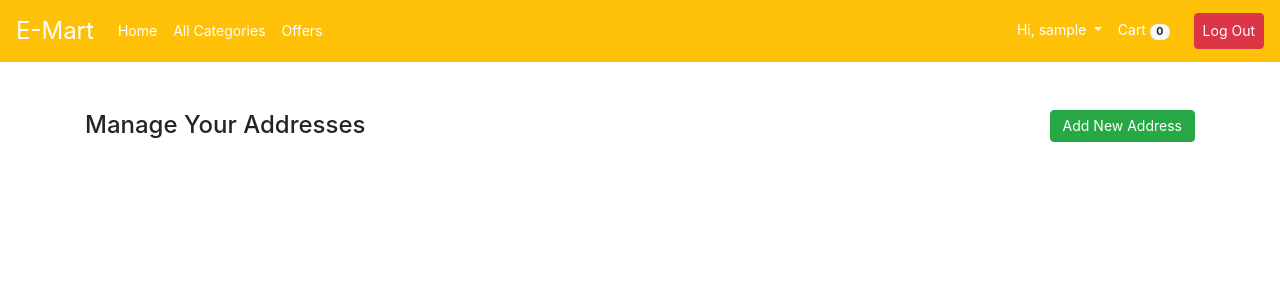
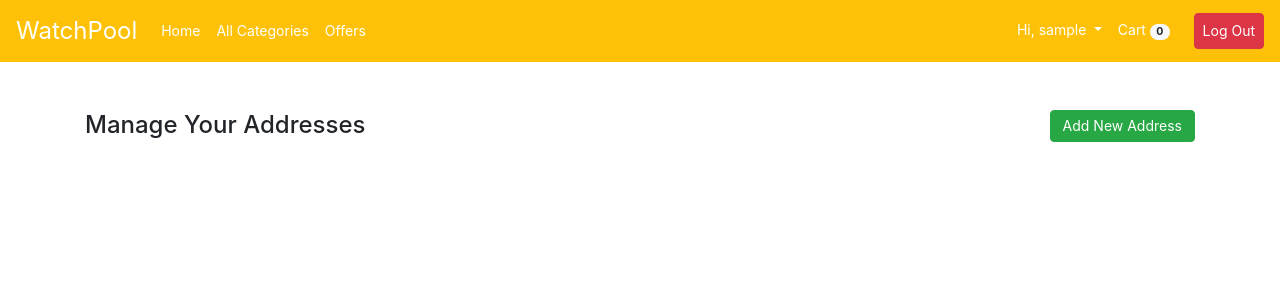
Before and after one commit to inaveenchahar/e-mart, a Django app: page /accounts/manage-address/ in a window 1280 px wide. Shown: the top 300 px of the page. Run offline with Django 3.2, Linux system fonts and the light colour scheme; the visitor is signed in with stand-in values (Sample User, id 1); data that the repository does not hold is empty; some libraries are stand-ins or nearby versions.

Commit message:
nav-brand name changed to WatchPool

```diff
--- a/main/templates/base.html
+++ b/main/templates/base.html
@@ -11,7 +11,7 @@
 <body style="padding: 0; margin: 0">
 
     <nav class="navbar navbar-dark bg-warning navbar-expand-md">
-        <a style="font-size: 24px" href="{% url 'main:homepage' %}" class="navbar-brand">E-Mart</a>
+        <a style="font-size: 24px" href="{% url 'main:homepage' %}" class="navbar-brand">WatchPool</a>
         <button type="button" class="navbar-toggler" data-toggle="collapse" data-target="#navbarCollapse">
             <span class="navbar-toggler-icon"></span>
         </button>
```
